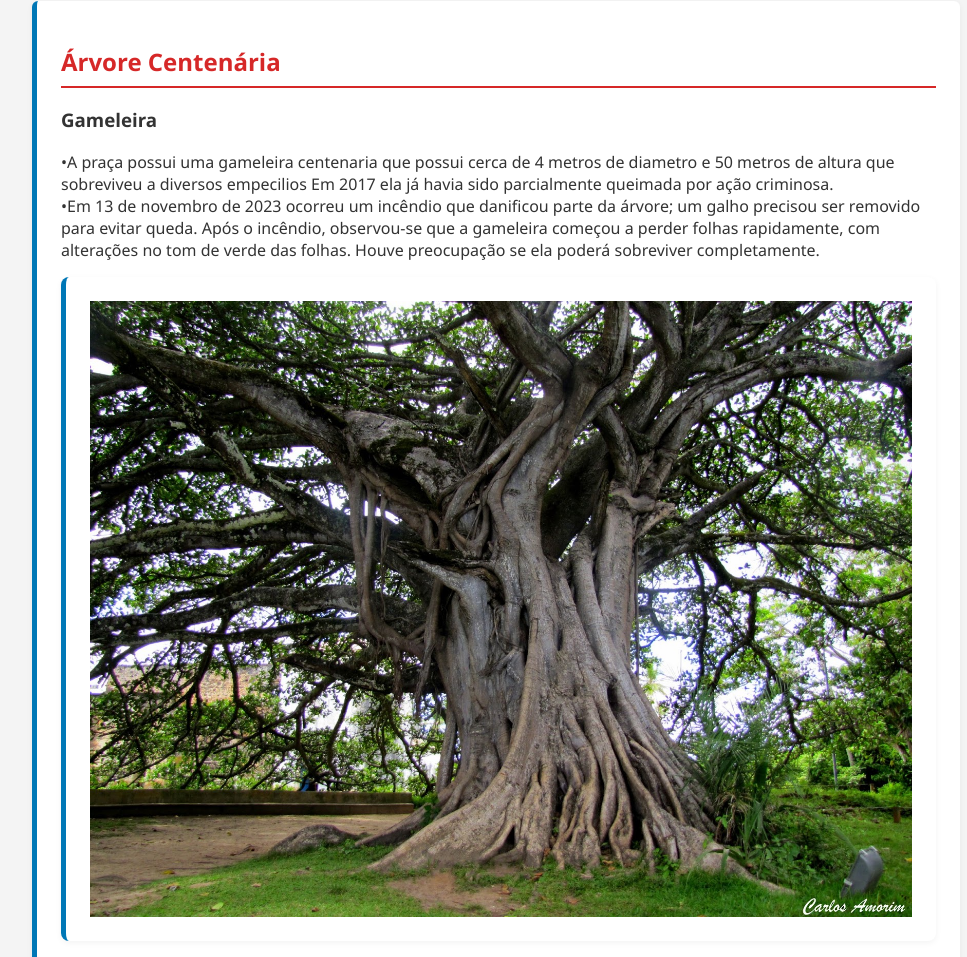
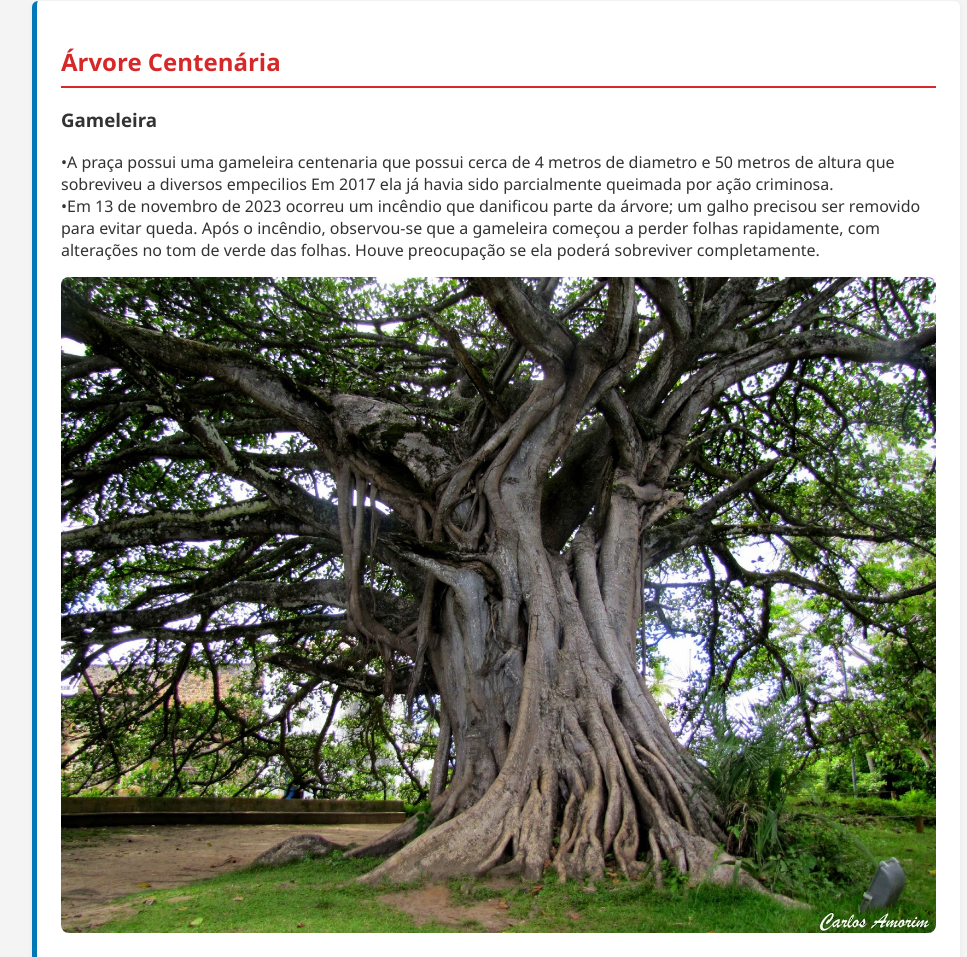
Before and after one commit to tiwlfla/Revitalicaoo-Sergio-Pacheco, a plain HTML site: page index.html in a window 1280 px wide. Shown: the part 3863-4820 px from the top of the page, without its empty margins (144-1111 px from the left). Drawn offline with Linux system fonts and the light colour scheme.

Commit message:
Update index.html

```diff
--- a/index.html
+++ b/index.html
@@ -278,7 +278,7 @@
           •Em 13 de novembro de 2023 ocorreu um incêndio que danificou parte da árvore; um galho precisou ser removido para evitar queda.
           Após o incêndio, observou-se que a gameleira começou a perder folhas rapidamente, com alterações no tom de verde das folhas. Houve preocupação se ela poderá sobreviver completamente.
         </p>
-        <img src="imagens/ftgameleira.jpg" alt="foto gameleira" style="max-width: 100%; height: auto; border-radius: 8px;>
+        <img src="imagens/ftgameleira.jpg" alt="foto gameleira" style="max-width: 100%; height: auto; border-radius: 8px;">
     </section>
 
     <section id="cultural-e-ambiental" class="section">
```
